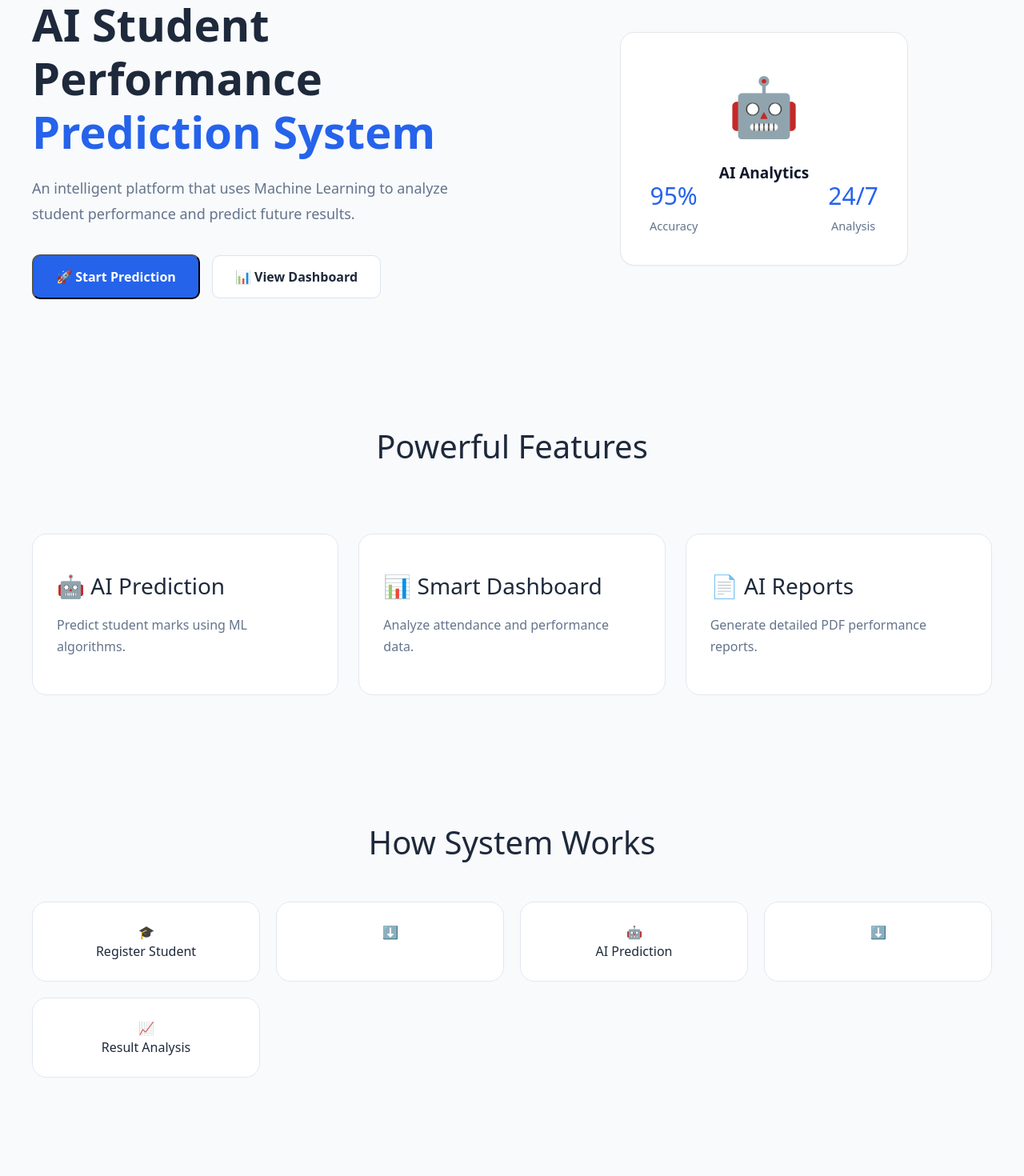
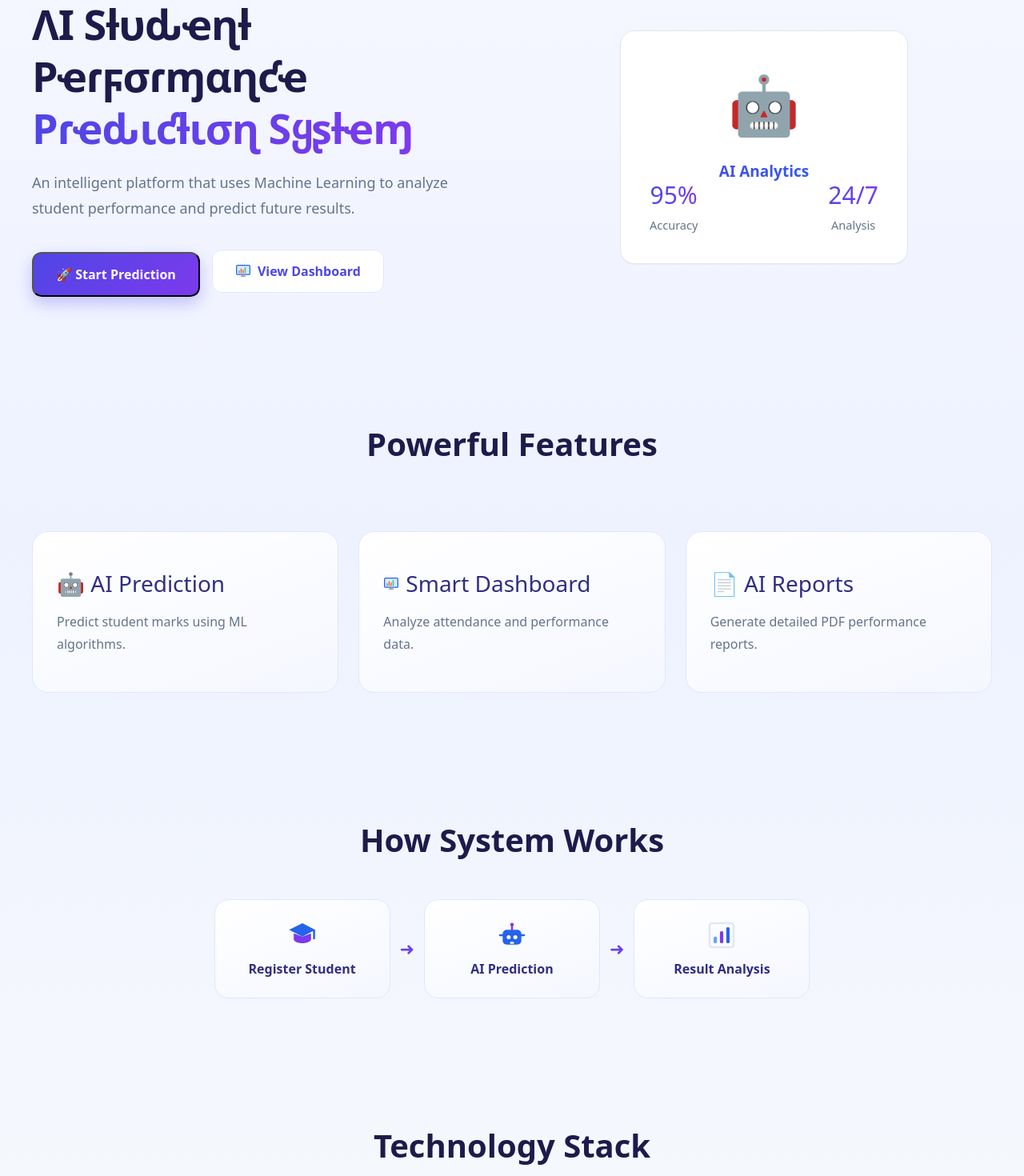
Before and after one commit to anixlevi/AI_Student_Performance_Prediction, a React (Vite) app in the folder Frontend/: page /home in a window 1280 px wide. Shown: the part 140-1610 px from the top of the page at 80% size. Built offline with nearby package versions, Linux system fonts and the light colour scheme; no server answers; sample sign-in values are in the browser's storage.

Commit message:
Update Frontend UI

```diff
--- a/Frontend/src/css/Home.css
+++ b/Frontend/src/css/Home.css
@@ -1,11 +1,11 @@
 /* ===============================
-   HOME PAGE - PROFESSIONAL LIGHT UI
+   HOME PAGE - MODERN GRADIENT UI
 ================================== */
 
 .landing{
     width:100%;
     min-height:100vh;
-    background:#f8fafc;
+    background:linear-gradient(180deg,#f5f7ff 0%,#eef2ff 40%,#f8fafc 100%);
     color:#1e293b;
 }
 
@@ -30,15 +30,28 @@
 
 .hero-left h1{
 
-    font-size:56px;
+    font-size:52px;
     font-weight:700;
-    line-height:1.2;
+    line-height:1.25;
     margin-bottom:20px;
+    letter-spacing:-1px;
+    color:#1e1b4b;
 
 }
 
 .hero-left span{
-    color:#2563eb;
+    background:linear-gradient(90deg,#4f46e5,#7c3aed,#2563eb);
+    background-size:200% auto;
+    -webkit-background-clip:text;
+    -webkit-text-fill-color:transparent;
+    background-clip:text;
+    animation:gradientShift 6s ease infinite;
+}
+
+@keyframes gradientShift{
+    0%{background-position:0% center;}
+    50%{background-position:100% center;}
+    100%{background-position:0% center;}
 }
 
 .hero-left p{
@@ -62,7 +75,7 @@
 
     padding:14px 28px;
 
-    border-radius:10px;
+    border-radius:12px;
 
     font-size:16px;
     font-weight:600;
@@ -75,16 +88,17 @@
 
 .primary-btn{
 
-    background:#2563eb;
+    background:linear-gradient(135deg,#4f46e5,#7c3aed);
     color:white;
     margin-right:15px;
+    box-shadow:0 8px 20px rgba(79,70,229,.3);
 
 }
 
 .primary-btn:hover{
 
-    background:#1d4ed8;
     transform:translateY(-2px);
+    box-shadow:0 12px 25px rgba(79,70,229,.4);
 
 }
 
@@ -92,17 +106,17 @@
 
     background:white;
 
-    border:1px solid #dbe4ee;
+    border:1px solid #e0e7ff;
 
-    color:#1e293b;
+    color:#4f46e5;
 
 }
 
 .secondary-btn:hover{
 
-    border-color:#2563eb;
-
-    color:#2563eb;
+    border-color:#7c3aed;
+    background:#f5f3ff;
+    transform:translateY(-2px);
 
 }
 
@@ -122,15 +136,15 @@
     width:100%;
     max-width:360px;
 
-    background:white;
+    background:linear-gradient(135deg,#eef2ff 0%,#e0f2fe 100%);
 
-    border-radius:22px;
+    border-radius:24px;
 
     padding:35px;
 
-    box-shadow:0 15px 35px rgba(0,0,0,.08);
+    box-shadow:0 20px 45px rgba(79,70,229,.15);
 
-    border:1px solid #e2e8f0;
+    border:1px solid #e0e7ff;
 
     text-align:center;
 
@@ -147,6 +161,10 @@
 .ai-card h2{
 
     margin-bottom:10px;
+    background:linear-gradient(90deg,#4f46e5,#2563eb);
+    -webkit-background-clip:text;
+    -webkit-text-fill-color:transparent;
+    background-clip:text;
 
 }
 
@@ -168,7 +186,10 @@
 
 .stats h3{
 
-    color:#2563eb;
+    background:linear-gradient(90deg,#4f46e5,#7c3aed);
+    -webkit-background-clip:text;
+    -webkit-text-fill-color:transparent;
+    background-clip:text;
 
     font-size:30px;
 
@@ -206,6 +227,10 @@
 
     margin-bottom:50px;
 
+    color:#1e1b4b;
+
+    font-weight:700;
+
 }
 
 /* ================= FEATURES ================= */
@@ -222,11 +247,11 @@
 
 .feature-box{
 
-    background:white;
+    background:linear-gradient(160deg,#ffffff 0%,#f5f7ff 100%);
 
-    border:1px solid #e2e8f0;
+    border:1px solid #e0e7ff;
 
-    border-radius:18px;
+    border-radius:20px;
 
     padding:30px;
 
@@ -238,13 +263,18 @@
 
     transform:translateY(-8px);
 
-    box-shadow:0 12px 25px rgba(0,0,0,.08);
+    box-shadow:0 15px 35px rgba(79,70,229,.15);
+
+    border-color:#c7d2fe;
 
 }
 
 .feature-box h3{
 
     margin:18px 0;
+    display:flex;
+    align-items:center;
+    color:#312e81;
 
 }
 
@@ -260,35 +290,54 @@
 
 .steps{
 
-    display:grid;
-
-    grid-template-columns:repeat(4,1fr);
-
-    gap:20px;
+    display:flex;
+    align-items:center;
+    justify-content:center;
+    flex-wrap:nowrap;
+    gap:0;
 
 }
 
-.steps div{
+.step-box{
 
-    background:white;
-
-    border:1px solid #e2e8f0;
-
+    background:linear-gradient(160deg,#ffffff 0%,#f5f7ff 100%);
+    border:1px solid #e0e7ff;
     border-radius:18px;
-
-    padding:25px;
-
+    padding:24px 20px;
     text-align:center;
-
     transition:.3s;
+    flex:1;
+    max-width:220px;
+    font-weight:600;
+    color:#312e81;
 
 }
 
-.steps div:hover{
+.step-box:hover{
 
     transform:translateY(-6px);
+    box-shadow:0 15px 35px rgba(79,70,229,.15);
+    border-color:#a5b4fc;
 
-    box-shadow:0 12px 25px rgba(0,0,0,.08);
+}
+
+.step-icon{
+
+    display:flex;
+    justify-content:center;
+    margin-bottom:10px;
+
+}
+
+.step-arrow{
+
+    font-size:22px;
+    background:linear-gradient(90deg,#4f46e5,#7c3aed);
+    -webkit-background-clip:text;
+    -webkit-text-fill-color:transparent;
+    background-clip:text;
+    padding:0 12px;
+    flex-shrink:0;
 
 }
 
@@ -310,11 +359,11 @@
 
     border-radius:30px;
 
-    background:white;
+    background:linear-gradient(135deg,#eef2ff,#e0f2fe);
 
-    border:1px solid #dbe4ee;
+    border:1px solid #c7d2fe;
 
-    color:#2563eb;
+    color:#4f46e5;
 
     font-weight:600;
 
@@ -330,7 +379,7 @@ footer{
 
     color:#64748b;
 
-    border-top:1px solid #e2e8f0;
+    border-top:1px solid #e0e7ff;
 
     margin-top:40px;
 
@@ -365,10 +414,22 @@ footer{
 
 }
 
+}
+
+@media(max-width:768px){
+
 .steps{
+    flex-direction:column;
+}
 
-    grid-template-columns:1fr 1fr;
+.step-box{
+    max-width:100%;
+    width:100%;
+}
 
+.step-arrow{
+    transform:rotate(90deg);
+    padding:6px 0;
 }
 
 }
@@ -395,12 +456,6 @@ footer{
 
 }
 
-.steps{
-
-    grid-template-columns:1fr;
-
-}
-
 .primary-btn,
 .secondary-btn{
 
--- a/Frontend/src/pages/Dashboard.jsx
+++ b/Frontend/src/pages/Dashboard.jsx
@@ -225,7 +225,7 @@ return (
 
         <h1>
 
-            🎓 AI Student Performance Prediction System
+            AI Sƚυԃҽɳƚ Pҽɾϝσɾɱαɳƈҽ Pɾҽԃιƈƚισɳ Sყʂƚҽɱ DαʂԋႦσαɾԃ
 
         </h1>
 
--- a/Frontend/src/pages/Home.jsx
+++ b/Frontend/src/pages/Home.jsx
@@ -76,13 +76,21 @@ return(
 
 <h1>
 
-AI Student
+ΛI Sƚυԃҽɳƚ
+
+
 <br/>
 
-Performance
+
+Pҽɾϝσɾɱαɳƈҽ
+
+
 <br/>
 
-<span>Prediction System</span>
+<span>
+
+Pɾҽԃιƈƚισɳ Sყʂƚҽɱ
+</span>
 
 </h1>
 
@@ -121,7 +129,6 @@ onClick={handlePrediction}
 
 
 
-
 <button
 
 className="secondary-btn"
@@ -130,10 +137,18 @@ onClick={handleDashboard}
 
 >
 
-📊 View Dashboard
+<svg width="20" height="20" viewBox="0 0 24 24" fill="none" style={{marginRight:"8px",verticalAlign:"middle"}}>
+  <rect x="2" y="3" width="20" height="14" rx="1.5" fill="#dbeafe" stroke="#2563eb" strokeWidth="1.5"/>
+  <rect x="8" y="19" width="8" height="1.5" rx="0.75" fill="#94a3b8"/>
+  <rect x="10" y="17" width="4" height="3" fill="#94a3b8"/>
+  <rect x="5" y="11" width="2" height="4" fill="#60a5fa"/>
+  <rect x="8" y="8" width="2" height="7" fill="#f97316"/>
+  <rect x="11" y="10" width="2" height="5" fill="#f87171"/>
+  <rect x="14" y="6" width="2" height="9" fill="#34d399"/>
+</svg>
+View Dashboard
 
 </button>
-
 
 
 </div>
@@ -297,7 +312,16 @@ Predict student marks using ML algorithms.
 
 <h3>
 
-📊 Smart Dashboard
+<svg width="20" height="20" viewBox="0 0 24 24" fill="none" style={{marginRight:"8px",verticalAlign:"middle"}}>
+  <rect x="2" y="3" width="20" height="14" rx="1.5" fill="#dbeafe" stroke="#2563eb" strokeWidth="1.5"/>
+  <rect x="8" y="19" width="8" height="1.5" rx="0.75" fill="#94a3b8"/>
+  <rect x="10" y="17" width="4" height="3" fill="#94a3b8"/>
+  <rect x="5" y="11" width="2" height="4" fill="#60a5fa"/>
+  <rect x="8" y="8" width="2" height="7" fill="#f97316"/>
+  <rect x="11" y="10" width="2" height="5" fill="#f87171"/>
+  <rect x="14" y="6" width="2" height="9" fill="#34d399"/>
+</svg>
+Smart Dashboard
 
 </h3>
 
@@ -310,7 +334,6 @@ Analyze attendance and performance data.
 
 
 </div>
-
 
 
 
@@ -372,69 +395,43 @@ How System Works
 <div className="steps">
 
 
-
-
-
-<div>
-
-🎓
-
+<div className="step-box">
+<svg width="40" height="40" viewBox="0 0 24 24" fill="none" style={{marginBottom:"10px"}}>
+  <path d="M12 3L2 8l10 5 8-4.2V15h1.5V8L12 3z" fill="#2563eb"/>
+  <path d="M5.5 10.7v4.3c0 1.7 2.9 3 6.5 3s6.5-1.3 6.5-3v-4.3L12 13z" fill="#7c3aed"/>
+</svg>
 <br/>
-
 Register Student
-
 </div>
 
+<div className="step-arrow">➜</div>
 
-
-
-
-<div>
-
-⬇️
-
+<div className="step-box">
+<svg width="40" height="40" viewBox="0 0 24 24" fill="none" style={{marginBottom:"10px"}}>
+  <rect x="5" y="8" width="14" height="11" rx="3" fill="#2563eb"/>
+  <circle cx="9.5" cy="13.5" r="1.5" fill="white"/>
+  <circle cx="14.5" cy="13.5" r="1.5" fill="white"/>
+  <rect x="10.5" y="17" width="3" height="1.5" rx="0.75" fill="white"/>
+  <path d="M12 8V5" stroke="#7c3aed" strokeWidth="1.5" strokeLinecap="round"/>
+  <circle cx="12" cy="4" r="1.3" fill="#7c3aed"/>
+  <path d="M5 12H3M21 12h-2" stroke="#2563eb" strokeWidth="1.5" strokeLinecap="round"/>
+</svg>
+<br/>
+AI Prediction
 </div>
 
+<div className="step-arrow">➜</div>
 
-
-
-
-<div>
-
-🤖
-
+<div className="step-box">
+<svg width="40" height="40" viewBox="0 0 24 24" fill="none" style={{marginBottom:"10px"}}>
+  <rect x="3" y="3" width="18" height="18" rx="2" fill="none" stroke="#e2e8f0" strokeWidth="1.5"/>
+  <rect x="6" y="13" width="2.5" height="5" rx="1" fill="#60a5fa"/>
+  <rect x="10.75" y="9" width="2.5" height="9" rx="1" fill="#7c3aed"/>
+  <rect x="15.5" y="6" width="2.5" height="12" rx="1" fill="#2563eb"/>
+</svg>
 <br/>
-
-AI Prediction
-
+Result Analysis
 </div>
-
-
-
-
-
-<div>
-
-⬇️
-
-</div>
-
-
-
-
-
-<div>
-
-📈
-
-<br/>
-
-Result Analysis
-
-</div>
-
-
-
 
 
 </div>
```
Also changed, not shown: Frontend/src/css/Dashboard.css (+93 -39 lines).
